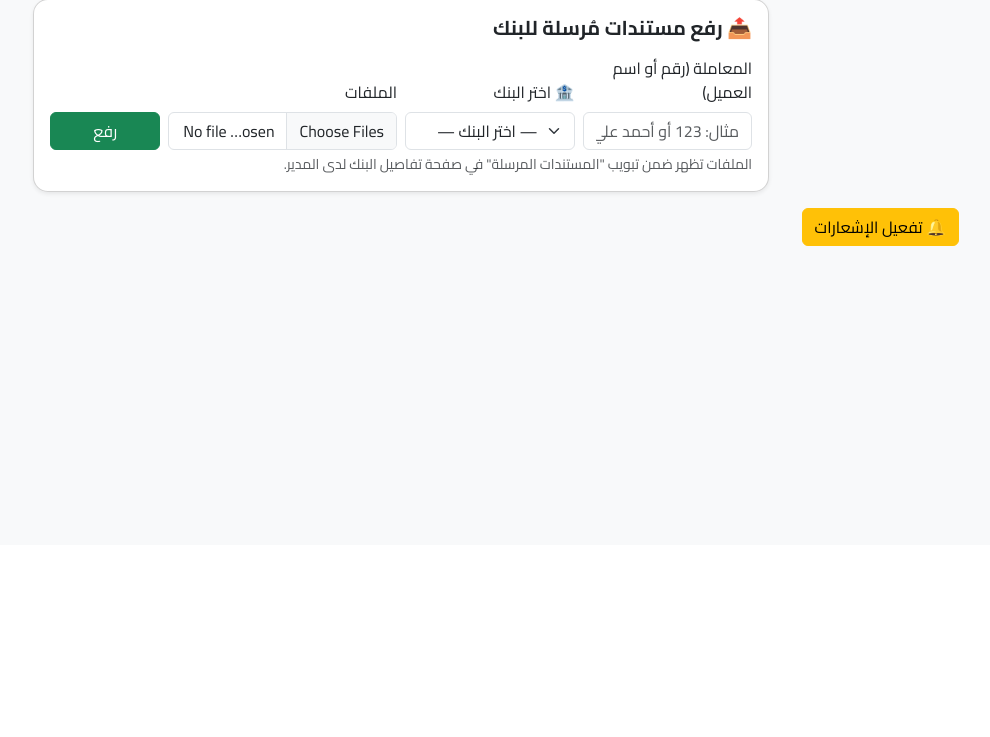
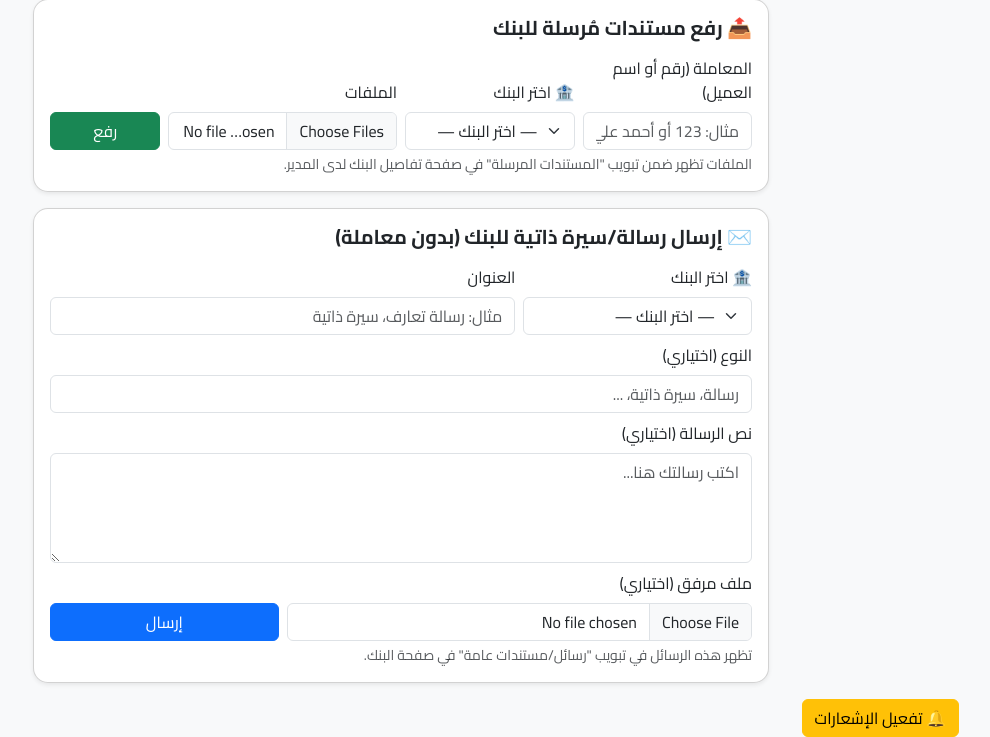
Before and after one commit to citybeachgulf-droid/valeu, a Flask app: page /employee in a window 1280 px wide, after a click on "🏦 إضافة مستندات للبنك". Shown: the part 255-992 px from the top of the page, without its empty margins (239-1229 px from the left). Before the commit the page ends 501 px from the top, so only its background shows below. Run offline with Flask 3, Linux system fonts and the light colour scheme; the visitor is signed in with stand-in values (Sample User, id 1).

Commit message:
Add bank documents feature for general communication with banks (#48)
Co-authored-by: Cursor Agent <cursoragent@cursor.com>

```diff
--- a/erp-valuation/app.py
+++ b/erp-valuation/app.py
@@ -254,6 +254,19 @@ class BranchDocument(db.Model):
     expires_at = db.Column(db.DateTime, nullable=True)
     created_at = db.Column(db.DateTime, default=datetime.utcnow)
     branch = db.relationship("Branch", backref="documents")
+
+# ✅ مستندات عامة مرسلة إلى البنوك (غير مرتبطة بمعاملة)
+class BankDocument(db.Model):
+    __tablename__ = "bank_document"
+    id = db.Column(db.Integer, primary_key=True)
+    bank_id = db.Column(db.Integer, db.ForeignKey("bank.id"), nullable=False)
+    title = db.Column(db.String(200), nullable=False)
+    message = db.Column(db.Text, nullable=True)
+    doc_type = db.Column(db.String(100), nullable=True)  # رسالة، سيرة ذاتية، ...
+    file = db.Column(db.String(255), nullable=True)
+    created_at = db.Column(db.DateTime, default=datetime.utcnow)
+    created_by = db.Column(db.Integer, db.ForeignKey("user.id"), nullable=True)
+    branch_id = db.Column(db.Integer, db.ForeignKey("branch.id"), nullable=True)
 
 # ✅ جدول بسيط لحفظ العملاء (اسم ورقم)
 class Customer(db.Model):
@@ -2644,6 +2657,12 @@ def bank_detail(bank_id):
                 if fname:
                     documents.append({"transaction_id": t.id, "filename": fname})
 
+    # 📨 مستندات عامة مرسلة للبنك (غير مرتبطة بمعاملة)
+    try:
+        general_docs = BankDocument.query.filter_by(bank_id=bank_id).order_by(BankDocument.id.desc()).all()
+    except Exception:
+        general_docs = []
+
     # فواتير البنك بمراحلها (إن وُجدت)
     inv_query = BankInvoice.query.filter_by(bank_id=bank_id)
     if start_date:
@@ -2688,6 +2707,7 @@ def bank_detail(bank_id):
         total_tx=total_tx,
         payments=payments,
         documents=documents,
+        general_docs=general_docs,
         invoices=invoices,
         invoice_summary=invoice_summary,
         start=start_date_str,
@@ -2933,6 +2953,58 @@ def employee_upload_bank_docs_lookup():
         flash("✅ تم رفع ملفات البنك وحفظها", "success")
     else:
         flash("⚠️ لم يتم اختيار أي ملف", "warning")
+
+    return redirect(url_for("employee_dashboard"))
+
+# ✅ رفع مستند/رسالة عامة لبنك (غير مرتبطة بمعاملة)
+@app.route("/employee/bank_documents", methods=["POST"])
+def employee_add_bank_document():
+    if session.get("role") != "employee":
+        return redirect(url_for("login"))
+
+    user = User.query.get(session.get("user_id"))
+    if not user:
+        return redirect(url_for("login"))
+
+    bank_id = request.form.get("bank_id")
+    title = (request.form.get("title") or "").strip()
+    message = (request.form.get("message") or "").strip()
+    doc_type = (request.form.get("doc_type") or "").strip()
+    file = request.files.get("file")
+
+    try:
+        bank_id_val = int(bank_id) if bank_id else None
+    except Exception:
+        bank_id_val = None
+
+    if not bank_id_val:
+        flash("⚠️ يرجى اختيار البنك", "warning")
+        return redirect(url_for("employee_dashboard"))
+    if not title:
+        flash("⚠️ العنوان مطلوب", "warning")
+        return redirect(url_for("employee_dashboard"))
+
+    filename = None
+    if file and file.filename:
+        filename = secure_filename(file.filename)
+        file.save(os.path.join(app.config["UPLOAD_FOLDER"], filename))
+
+    try:
+        doc = BankDocument(
+            bank_id=bank_id_val,
+            title=title,
+            message=message,
+            doc_type=doc_type or None,
+            file=filename,
+            created_by=user.id,
+            branch_id=user.branch_id,
+        )
+        db.session.add(doc)
+        db.session.commit()
+        flash("✅ تم إرسال المستند/الرسالة إلى صفحة البنك", "success")
+    except Exception as e:
+        db.session.rollback()
+        flash("❌ فشل الحفظ", "danger")
 
     return redirect(url_for("employee_dashboard"))
 
@@ -3262,6 +3334,31 @@ with app.app_context():
             ))
             db.session.commit()
             print("✅ تم إنشاء جدول report_template")
+        except Exception:
+            db.session.rollback()
+
+    # محاولة إنشاء جدول bank_document إذا غير موجود
+    try:
+        db.session.execute(text("SELECT 1 FROM bank_document LIMIT 1"))
+    except Exception:
+        try:
+            db.session.execute(text(
+                """
+                CREATE TABLE IF NOT EXISTS bank_document (
+                    id INTEGER PRIMARY KEY AUTOINCREMENT,
+                    bank_id INTEGER NOT NULL,
+                    title VARCHAR(200) NOT NULL,
+                    message TEXT,
+                    doc_type VARCHAR(100),
+                    file VARCHAR(255),
+                    created_at TIMESTAMP,
+                    created_by INTEGER,
+                    branch_id INTEGER
+                )
+                """
+            ))
+            db.session.commit()
+            print("✅ تم إنشاء جدول bank_document")
         except Exception:
             db.session.rollback()
 
--- a/erp-valuation/templates/employee.html
+++ b/erp-valuation/templates/employee.html
@@ -190,6 +190,47 @@
                   </div>
                 </form>
                 <div class="form-text">الملفات تظهر ضمن تبويب "المستندات المرسلة" في صفحة تفاصيل البنك لدى المدير.</div>
+              </div>
+            </div>
+          </div>
+        </div>
+
+        <div class="row justify-content-center mt-3">
+          <div class="col-md-8" data-aos="fade-up">
+            <div class="card shadow-sm">
+              <div class="card-body">
+                <h5 class="mb-3">✉️ إرسال رسالة/سيرة ذاتية للبنك (بدون معاملة)</h5>
+                <form class="row g-2" method="POST" action="{{ url_for('employee_add_bank_document') }}" enctype="multipart/form-data">
+                  <div class="col-md-4">
+                    <label class="form-label">🏦 اختر البنك</label>
+                    <select name="bank_id" class="form-select" required>
+                      <option value="">— اختر البنك —</option>
+                      {% for bank in banks %}
+                        <option value="{{ bank.id }}">{{ bank.name }}</option>
+                      {% endfor %}
+                    </select>
+                  </div>
+                  <div class="col-md-8">
+                    <label class="form-label">العنوان</label>
+                    <input type="text" name="title" class="form-control" placeholder="مثال: رسالة تعارف، سيرة ذاتية" required>
+                  </div>
+                  <div class="col-12">
+                    <label class="form-label">النوع (اختياري)</label>
+                    <input type="text" name="doc_type" class="form-control" placeholder="رسالة، سيرة ذاتية، ...">
+                  </div>
+                  <div class="col-12">
+                    <label class="form-label">نص الرسالة (اختياري)</label>
+                    <textarea name="message" class="form-control" rows="4" placeholder="اكتب رسالتك هنا..."></textarea>
+                  </div>
+                  <div class="col-md-8">
+                    <label class="form-label">ملف مرفق (اختياري)</label>
+                    <input type="file" name="file" class="form-control">
+                  </div>
+                  <div class="col-md-4 d-flex align-items-end">
+                    <button class="btn btn-primary w-100">إرسال</button>
+                  </div>
+                </form>
+                <div class="form-text">تظهر هذه الرسائل في تبويب "رسائل/مستندات عامة" في صفحة البنك.</div>
               </div>
             </div>
           </div>
```
Also changed, not shown: erp-valuation/templates/bank_detail.html (+38 -0 lines).
